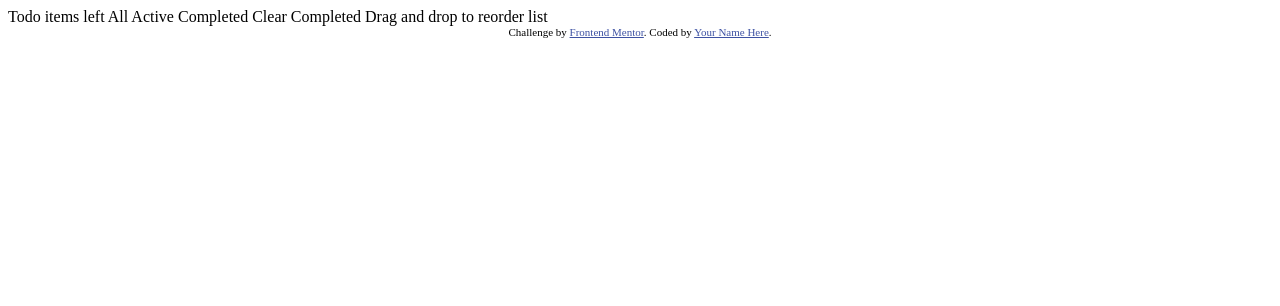
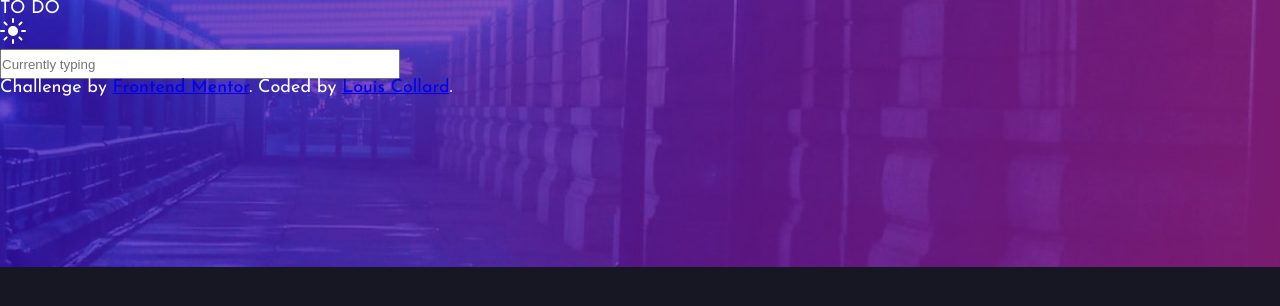
Before and after one commit to louiscollard/todo-app-js, a plain HTML site: page index.html in a window 1280 px wide. Drawn offline with Linux system fonts and the light colour scheme.

Commit message:
Add some changes

```diff
--- a/index.html
+++ b/index.html
@@ -1,36 +1,25 @@
 <!DOCTYPE html>
 <html lang="en">
-<head>
-  <meta charset="UTF-8">
-  <meta name="viewport" content="width=device-width, initial-scale=1.0"> <!-- displays site properly based on user's device -->
-
-  <link rel="icon" type="image/png" sizes="32x32" href="./images/favicon-32x32.png">
-
-  <title>Frontend Mentor | Todo app</title>
-
-  <!-- Feel free to remove these styles or customise in your own stylesheet 👍 -->
-  <style>
-    .attribution { font-size: 11px; text-align: center; }
-    .attribution a { color: hsl(228, 45%, 44%); }
-  </style>
-</head>
-<body>
-
-  Todo
-
-  <!-- Add dynamic number --> items left
-
-  All
-  Active
-  Completed
-
-  Clear Completed
-
-  Drag and drop to reorder list
-
-  <div class="attribution">
-    Challenge by <a href="https://www.frontendmentor.io?ref=challenge" target="_blank">Frontend Mentor</a>.
-    Coded by <a href="#">Your Name Here</a>.
-  </div>
-</body>
+	<head>
+		<meta charset="UTF-8" />
+		<meta name="viewport" content="width=device-width, initial-scale=1.0" />
+		<link rel="icon" type="image/png" sizes="32x32" href="./images/favicon-32x32.png" />
+		<link rel="stylesheet" href="./src/css/base.min.css" />
+		<title>Frontend Mentor | Todo app</title>
+	</head>
+	<body>
+		<main>
+			<section>
+				<h1>TO DO</h1>
+				<img src="./images/icon-sun.svg" alt="sun-icon" />
+			</section>
+			<section>
+				<form action="">
+					<input type="text" name="Add todos" placeholder="Currently typing" />
+				</form>
+			</section>
+			<section></section>
+		</main>
+		<div class="attribution">Challenge by <a href="https://www.frontendmentor.io?ref=challenge" target="_blank">Frontend Mentor</a>. Coded by <a href="#">Louis Collard</a>.</div>
+	</body>
 </html>
--- /dev/null
+++ b/src/scss/_reset.scss
@@ -0,0 +1,124 @@
+html,
+body,
+div,
+span,
+applet,
+object,
+iframe,
+h1,
+h2,
+h3,
+h4,
+h5,
+h6,
+p,
+blockquote,
+pre,
+a,
+abbr,
+acronym,
+address,
+big,
+cite,
+code,
+del,
+dfn,
+em,
+img,
+ins,
+kbd,
+q,
+s,
+samp,
+small,
+strike,
+strong,
+sub,
+sup,
+tt,
+var,
+b,
+u,
+i,
+center,
+dl,
+dt,
+dd,
+ol,
+ul,
+li,
+fieldset,
+form,
+label,
+legend,
+table,
+caption,
+tbody,
+tfoot,
+thead,
+tr,
+th,
+td,
+article,
+aside,
+canvas,
+details,
+embed,
+figure,
+figcaption,
+footer,
+header,
+hgroup,
+menu,
+nav,
+output,
+ruby,
+section,
+summary,
+time,
+mark,
+audio,
+video {
+	margin: 0;
+	padding: 0;
+	border: 0;
+	font-size: 100%;
+	font: inherit;
+	vertical-align: baseline;
+}
+/* HTML5 display-role reset for older browsers */
+article,
+aside,
+details,
+figcaption,
+figure,
+footer,
+header,
+hgroup,
+menu,
+nav,
+section {
+	display: block;
+}
+body {
+	line-height: 1;
+}
+ol,
+ul {
+	list-style: none;
+}
+blockquote,
+q {
+	quotes: none;
+}
+blockquote:before,
+blockquote:after,
+q:before,
+q:after {
+	content: "";
+	content: none;
+}
+table {
+	border-collapse: collapse;
+	border-spacing: 0;
+}
--- /dev/null
+++ b/src/scss/_todos.scss
@@ -0,0 +1,4 @@
+input {
+	width: 400px;
+	height: 30px;
+}
--- /dev/null
+++ b/src/scss/base.scss
@@ -0,0 +1,20 @@
+@import url("https://fonts.googleapis.com/css2?family=Josefin+Sans:wght@400;700&display=swap");
+@import "_reset.scss";
+@import "_todos.scss";
+
+*,
+*::before,
+*::after {
+	margin: 0;
+	padding: 0;
+	box-sizing: border-box;
+}
+
+body {
+	font-family: Josefin Sans, sans-serif;
+	font-size: 18px;
+	color: white;
+	background: url(../../images/bg-desktop-dark.jpg) no-repeat;
+	background-color: hsl(235, 21%, 11%);
+	background-size: cover;
+}
```
Also changed, not shown: src/css/base.css (added), src/css/base.min.css (added), src/js/index.js (added), 2 other files.
